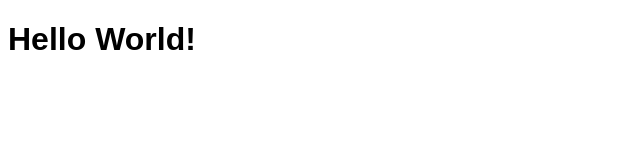
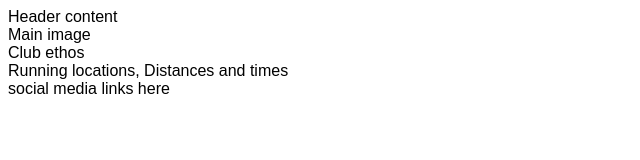
Before and after one commit to Adamk99k/Love-running, a plain HTML site: page index.html in a window 1280 px wide. Shown: the whole page, without its empty margins (0-640 px from the left). Drawn offline with Linux system fonts and the light colour scheme.

Commit message:
Add core structure for home page

```diff
--- a/index.html
+++ b/index.html
@@ -12,6 +12,19 @@
     <title>Love running</title>
 </head>
 <body>
-    <h1>Hello World!</h1>
+    <header>Header content</header>
+    <section>
+        Main image
+    </section>
+    <section>
+        Club ethos
+    </section>
+    <section>
+        Running locations, Distances and times
+    </section>
+    <footer>
+        social media links here
+    </footer>
+
 </body>
 </html>
```
